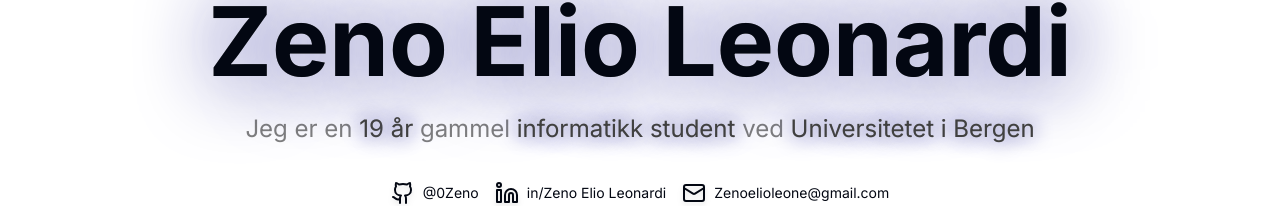
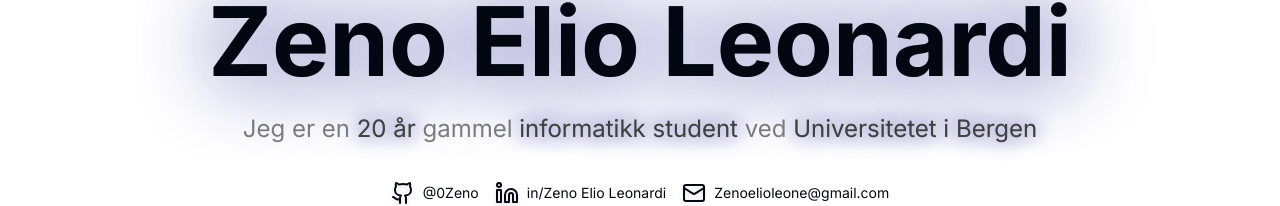
Before and after one commit to 0Zeno/Hjemmeside, a Next.js app: page / in a window 1280 px wide. Shown: the part 207-413 px from the top of the page. Built offline with nearby package versions, Linux system fonts and the light colour scheme.

Commit message:
update age

```diff
--- a/app/page.tsx
+++ b/app/page.tsx
@@ -1,15 +1,11 @@
 import { Socials } from "@/components/socials";
 
-
 export default function Home() {
-  const dayBorn = new Date("06/30/2004");
-  const today = new Date();
-  const age = today.getFullYear() - dayBorn.getFullYear() - 1;
   return (
     <div className="flex flex-col p-16 pt-24 text-center">
       <h2 className="sm:text-2xl text-md pt-6 dark:text-white text-black text-opacity-50 dark:text-opacity-50">Hei, jeg heter</h2>
       <h1 className="sm:text-4xl md:text-8xl text-3xl font-bold text-shadow">Zeno Elio Leonardi </h1>
-      <p className="sm:text-2xl text-md pt-6 dark:text-white text-black text-opacity-50 dark:text-opacity-50">Jeg er en <span className="text-shadow">{age} år</span> gammel <span className="text-shadow">informatikk student</span> ved <span className="text-shadow">Universitetet i Bergen</span> </p>
+      <p className="sm:text-2xl text-md pt-6 dark:text-white text-black text-opacity-50 dark:text-opacity-50">Jeg er en <span className="text-shadow">20 år</span> gammel <span className="text-shadow">informatikk student</span> ved <span className="text-shadow">Universitetet i Bergen</span> </p>
       <Socials />
     </div>
   );
```
